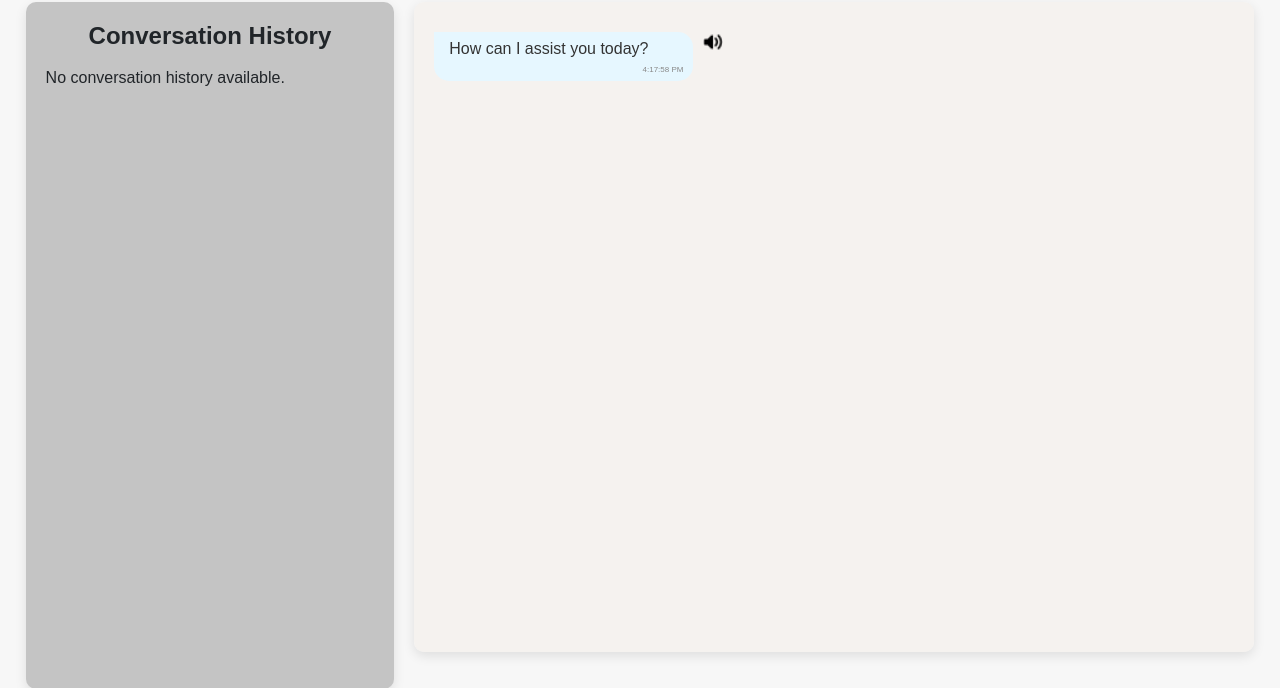
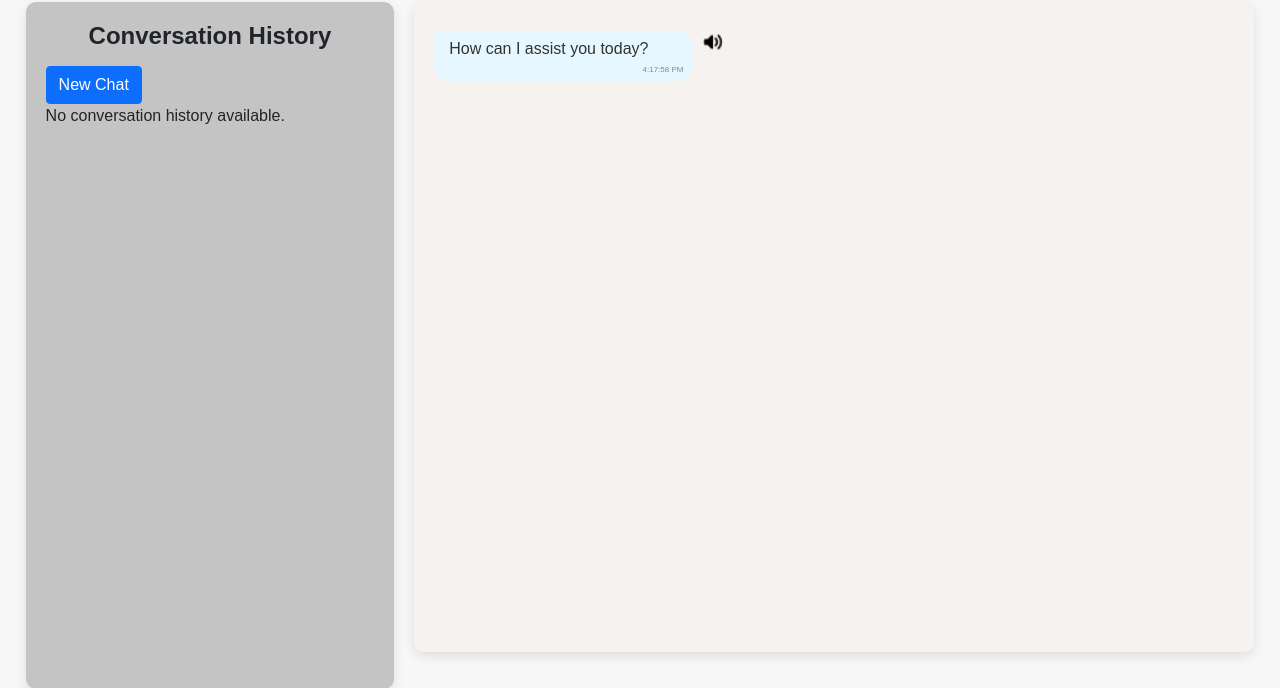
Before and after one commit to Shrutibhargava2004/MediTrain-AI, a Flask app: page /chat in a window 1280 px wide. Shown: the part 62-750 px from the top of the page. Run offline with Flask 3, Linux system fonts and the light colour scheme; the visitor is signed in with stand-in values (Sample User, id 1); data that the repository does not hold is empty; parts of the project's set-up code (start-up, migrations or seed data) failed here and were passed over.

Commit message:
solved the issue of new session for each pair of messages.

```diff
--- a/app.py
+++ b/app.py
@@ -13,6 +13,7 @@ from bs4 import BeautifulSoup
 from flask_sqlalchemy import SQLAlchemy
 from werkzeug.security import generate_password_hash, check_password_hash
 from datetime import datetime
+from uuid import uuid4
 
 
 # Loading the .env file
@@ -174,12 +175,21 @@ def chat():
         flash('Please log in to access the chat.', 'warning')
         return redirect(url_for('login'))
     user_id = session.get('user_id')
+    if 'current_session_id' not in session:
+        session['current_session_id'] = str(uuid4())
     # Retrieve all unique session IDs for the user
     sessions = db.session.query(Conversation.session_id).filter_by(user_id=user_id).distinct().all()
     # Pass the session IDs to the template
     session_links = [session_id for session_id, in sessions]
+    return render_template('chat.html', session_links=session_links)
 
-    return render_template('chat.html', session_links=session_links)
+@app.route('/new_chat', methods=['POST'])
+def new_chat():
+    # Reset the session ID and chat history
+    session['current_session_id'] = str(uuid4())
+    session.pop('chat_history', None)  # Clear chat history
+    return jsonify({"success": True})
+
 
 @app.route('/terms')
 def terms():
@@ -226,9 +236,13 @@ def query():
     if not user_id:
         return jsonify({"error": "User not logged in."})
 
+    # Retrieve the current session ID or initialize a new one
+    if 'current_session_id' not in session:
+        session['current_session_id'] = str(uuid4())  # Use UUID for unique session IDs
+    session_id = session['current_session_id']
+
     # Retrieve the previous chat context from session
     context = session.get('chat_history', "")
-    session_id = str(datetime.utcnow().timestamp())  # Use timestamp as session ID
 
     # Add the new query to the chat history
     context += f"User: {user_query}\n"
--- a/templates/chat.html
+++ b/templates/chat.html
@@ -201,8 +201,8 @@
         <!-- Left Section for Conversation History -->
         <div class="history-section">
             <h2>Conversation History</h2>
+            <button id="new-chat-btn" class="btn btn-primary">New Chat</button>
             <div id="history-content">
-                <!-- History links will be inserted here -->
                 {% if session_links %}
                     <ul>
                         {% for session_id in session_links %}
@@ -229,6 +229,19 @@
 
     <script src="https://cdn.jsdelivr.net/npm/bootstrap@5.1.3/dist/js/bootstrap.bundle.min.js"></script>
     <script>
+        document.getElementById('new-chat-btn').addEventListener('click', function () {
+            fetch('/new_chat', { method: 'POST' })
+                .then(response => response.json())
+                .then(data => {
+                    if (data.success) {
+                        // Clear the chat box and reload the page
+                        document.getElementById('chat-box').innerHTML = '<p>Start a new conversation!</p>';
+                        alert('New chat session started!');
+                    }
+                })
+                .catch(error => console.error('Error:', error));
+        });
+
         function appendMessage(message, sender, bgColor) {
             const chatBox = document.getElementById('chat-box');
             const messageDiv = document.createElement('div');
```
